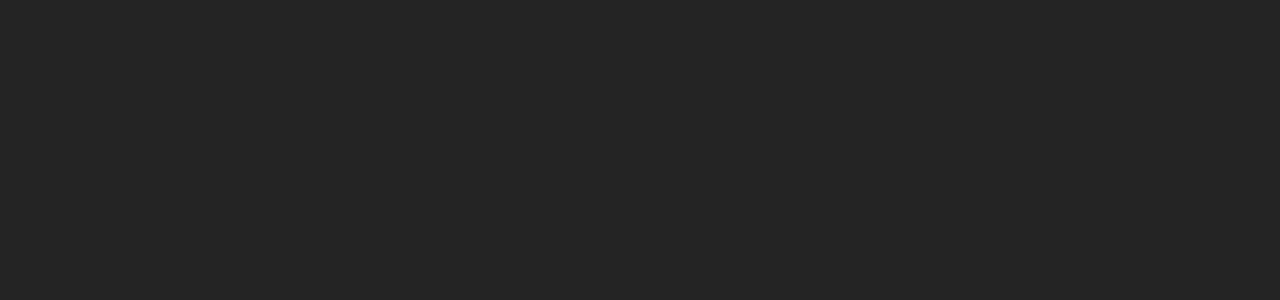
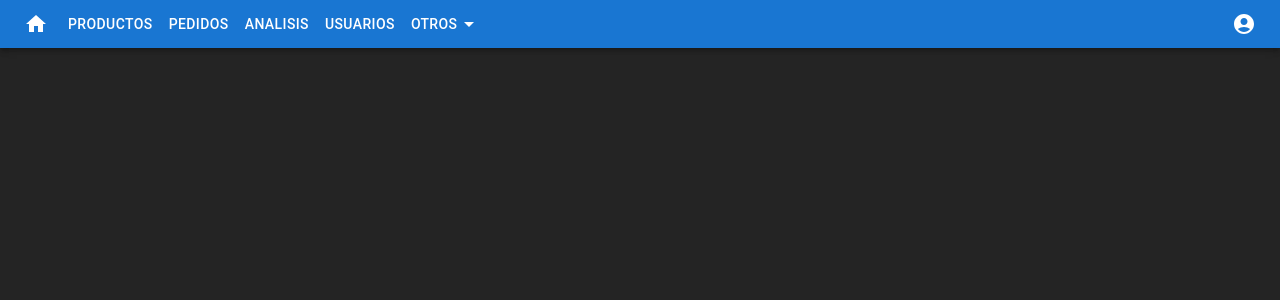
Before and after one commit to CharlyCode0012/project2, a React (Vite) app in the folder client/: page /inicio in a window 1280 px wide. Before the commit this address had no page. Shown: the top 300 px of the page. Built offline with nearby package versions, Linux system fonts and the light colour scheme.

Commit message:
Changed routing for `Home` to 'inicio'

```diff
--- a/client/src/App.tsx
+++ b/client/src/App.tsx
@@ -18,7 +18,7 @@
 				<Route index element={<Login />} />
 				<Route path="/login" element={<Login />} />
 
-				<Route path="/home" element={<Home />} />
+				<Route path="/inicio" element={<Home />} />
 			</Switch>
 		</Router>
 	);
--- a/client/src/pages/Home/Home.tsx
+++ b/client/src/pages/Home/Home.tsx
@@ -1,11 +1,12 @@
+import Navbar from "@/Navbar/Navbar";
 import React from "react";
 
-export interface HomeProps {
-	something?: any;
-}
-
-const Home: React.FC<HomeProps> = () => {
-	return <div>Home</div>;
+const Home = () => {
+	return (
+		<div id="home">
+			<Navbar />
+		</div>
+	);
 };
 
 export default Home;
```
